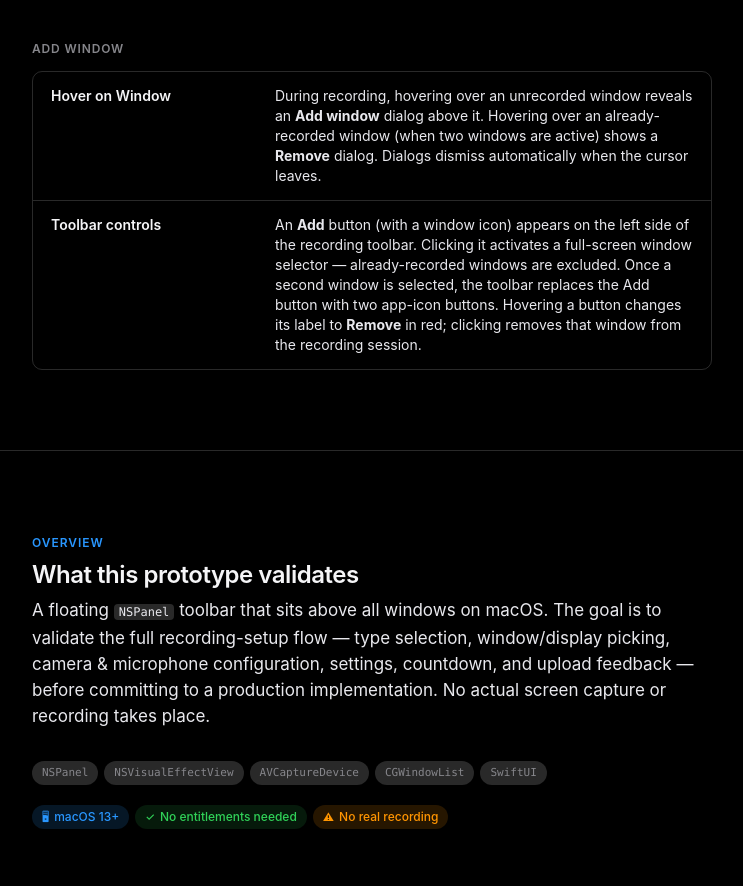
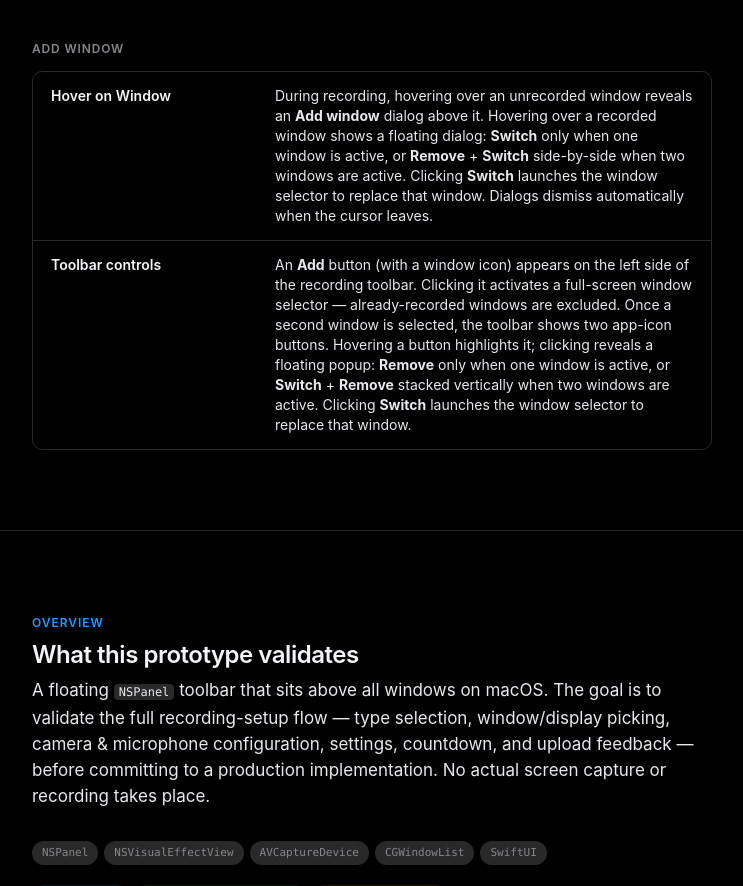
Before and after one commit to tomo-at/recorder-toolbar, a plain HTML site: page docs/index.html in a window 1280 px wide. Shown: the part 2635-3521 px from the top of the page, without its empty margins (268-1011 px from the left). Drawn offline with Linux system fonts and the light colour scheme.

Commit message:
Update docs: reflect Switch button and click-popup behavior
Co-Authored-By: Claude Sonnet 4.6 <noreply@anthropic.com>

```diff
--- a/docs/index.html
+++ b/docs/index.html
@@ -487,11 +487,11 @@
           <div class="settings-options">
             <div class="settings-option">
               <div class="settings-option-name">Hover on Window</div>
-              <div class="settings-option-desc">During recording, hovering over an unrecorded window reveals an <strong>Add window</strong> dialog above it. Hovering over an already-recorded window (when two windows are active) shows a <strong>Remove</strong> dialog. Dialogs dismiss automatically when the cursor leaves.</div>
+              <div class="settings-option-desc">During recording, hovering over an unrecorded window reveals an <strong>Add window</strong> dialog above it. Hovering over a recorded window shows a floating dialog: <strong>Switch</strong> only when one window is active, or <strong>Remove</strong> + <strong>Switch</strong> side-by-side when two windows are active. Clicking <strong>Switch</strong> launches the window selector to replace that window. Dialogs dismiss automatically when the cursor leaves.</div>
             </div>
             <div class="settings-option">
               <div class="settings-option-name">Toolbar controls</div>
-              <div class="settings-option-desc">An <strong>Add</strong> button (with a window icon) appears on the left side of the recording toolbar. Clicking it activates a full-screen window selector — already-recorded windows are excluded. Once a second window is selected, the toolbar replaces the Add button with two app-icon buttons. Hovering a button changes its label to <strong>Remove</strong> in red; clicking removes that window from the recording session.</div>
+              <div class="settings-option-desc">An <strong>Add</strong> button (with a window icon) appears on the left side of the recording toolbar. Clicking it activates a full-screen window selector — already-recorded windows are excluded. Once a second window is selected, the toolbar shows two app-icon buttons. Hovering a button highlights it; clicking reveals a floating popup: <strong>Remove</strong> only when one window is active, or <strong>Switch</strong> + <strong>Remove</strong> stacked vertically when two windows are active. Clicking <strong>Switch</strong> launches the window selector to replace that window.</div>
             </div>
           </div>
         </div>
```
